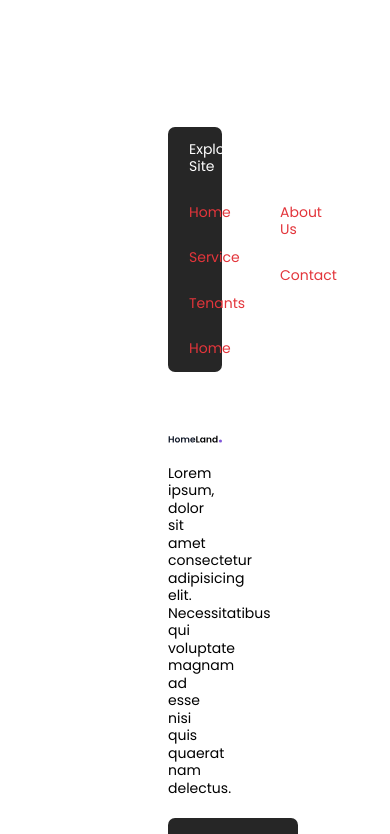
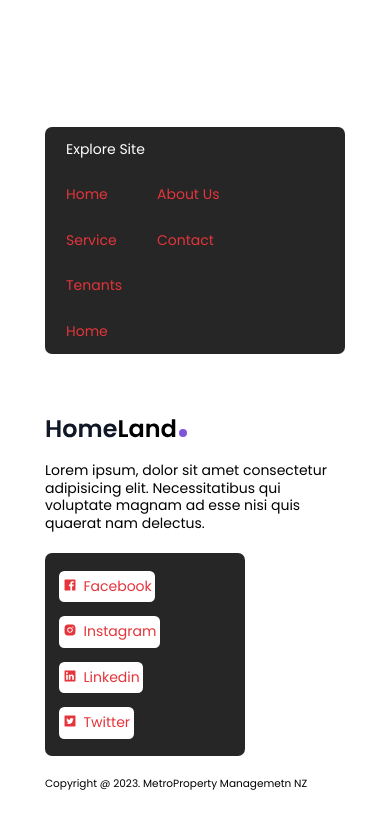
Before and after one commit to mountainwild795/Metro, a React (Create React App) app: page /property/1 in a window 390 px wide. Shown: the part 1840-2674 px from the top of the page. Built offline with nearby package versions, Linux system fonts and the light colour scheme; no server answers.

Commit message:
modify footer style

```diff
--- a/src/components/Footer.js
+++ b/src/components/Footer.js
@@ -5,8 +5,8 @@
 const Footer = () => {
   return (
     <div className="w-full lg:relative">
-      <div className="container max-sm:px-48 mx-auto flex flex-col lg:flex-row lg: gap-10">
-        <div className="flex flex-col bg-primary_black rounded-lg px-6 lg:flex-1 lg:absolute lg:bottom-0 lg:right-0 lg:w-[300px] lg:h-[320px] lg:rounded-bl-none lg:rounded-br-none lg:rounded-tr-none">
+      <div className="container mx-auto flex flex-col items-center lg:flex-row lg: gap-10">
+        <div className="flex flex-col bg-primary_black rounded-lg px-6 lg:flex-1 lg:absolute lg:bottom-0 lg:right-0 lg:w-[300px] lg:h-[320px] lg:rounded-bl-none lg:rounded-br-none lg:rounded-tr-none max-sm: w-[300px]">
           <div className="text-white py-4">Explore Site</div>
           <div className="flex text-primary gap-10">
             <ul>
@@ -21,7 +21,7 @@
             </ul>
           </div>
         </div>
-        <div className="mt-8 lg:w-2/3">
+        <div className="mt-8 w-[300px] lg:w-2/3">
           <div className="mb-6">
             <img src={Logo} alt="logo" />
           </div>
```
